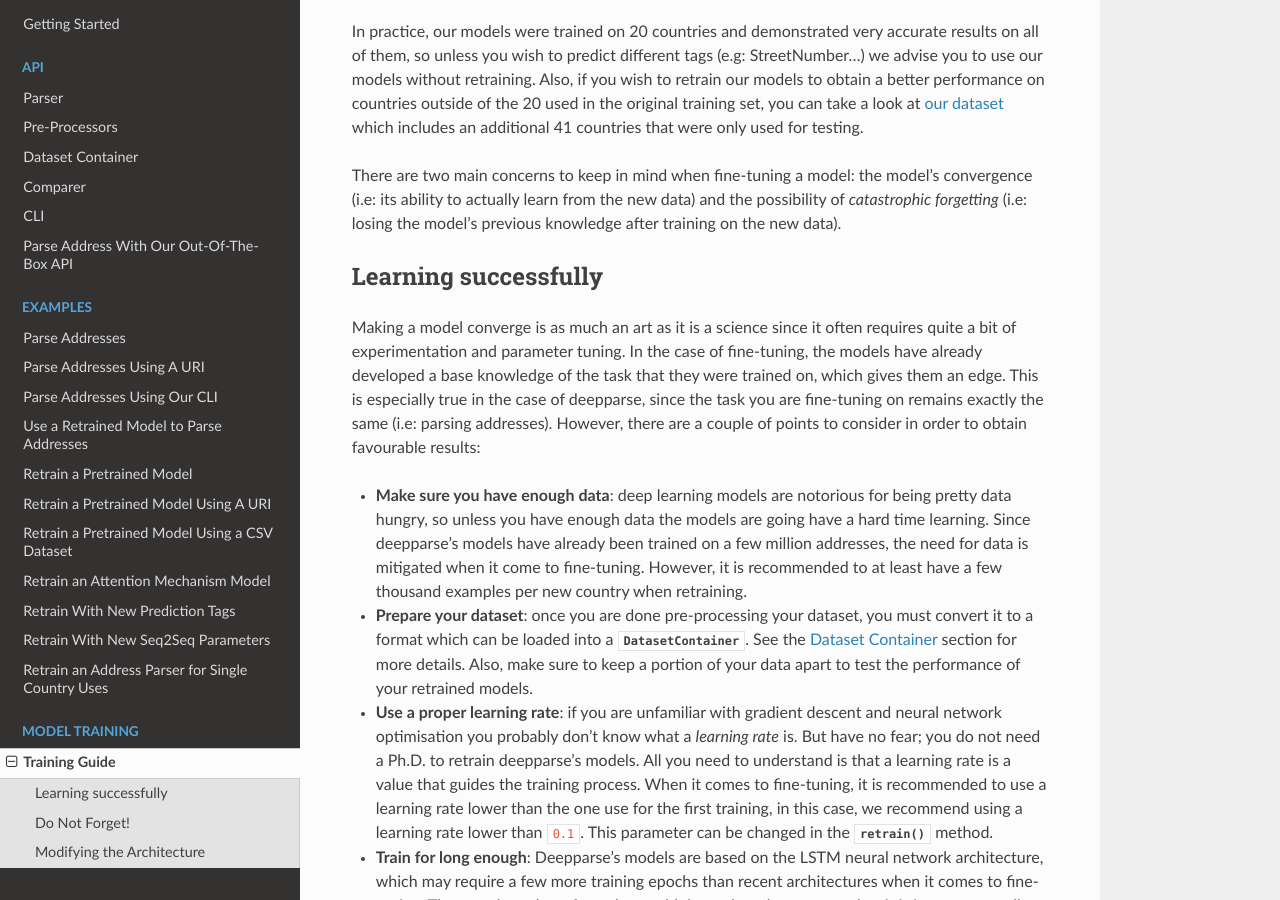
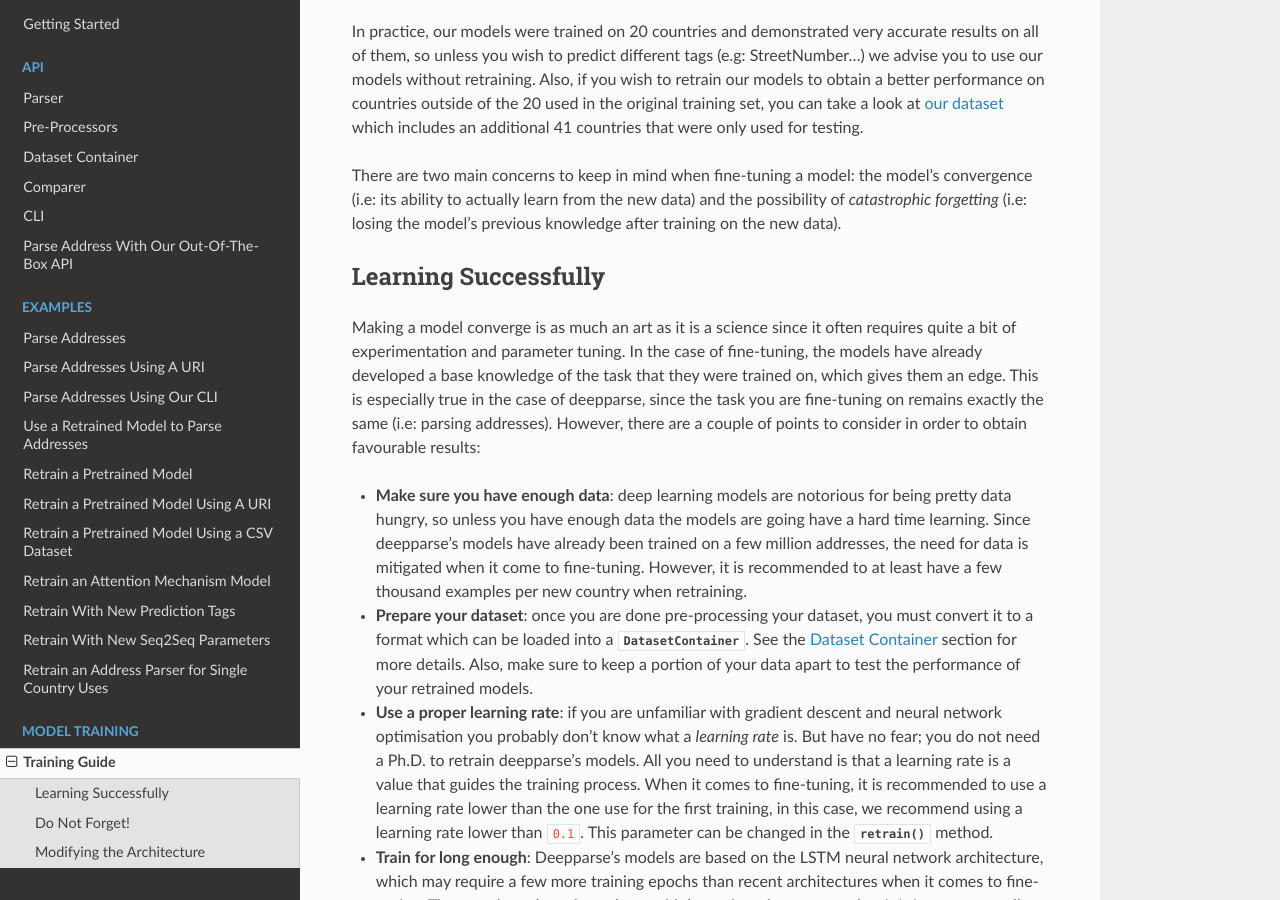
Before and after one commit to GRAAL-Research/deepparse, a Sphinx documentation site: the page built from docs/source/training_guide.rst, in a window 1280 px wide and 900 px high, scrolled down 625 px. Built offline with Sphinx 7.4.7 and the Read the Docs theme 2.0.0, drawn with Linux system fonts in a browser that asks for light colours; the version number could not be read and is left out.

```diff
--- a/docs/source/training_guide.rst
+++ b/docs/source/training_guide.rst
@@ -28,7 +28,7 @@ at `our dataset <https://github.com/GRAAL-Research/deepparse-address-data>`_ whi
 There are two main concerns to keep in mind when fine-tuning a model: the model's convergence (i.e: its ability to actually learn from the new data)
 and the possibility of `catastrophic forgetting` (i.e: losing the model's previous knowledge after training on the new data).
 
-Learning successfully
+Learning Successfully
 *********************
 
 Making a model converge is as much an art as it is a science since it often requires quite a bit of experimentation and parameter tuning. In the case
```
